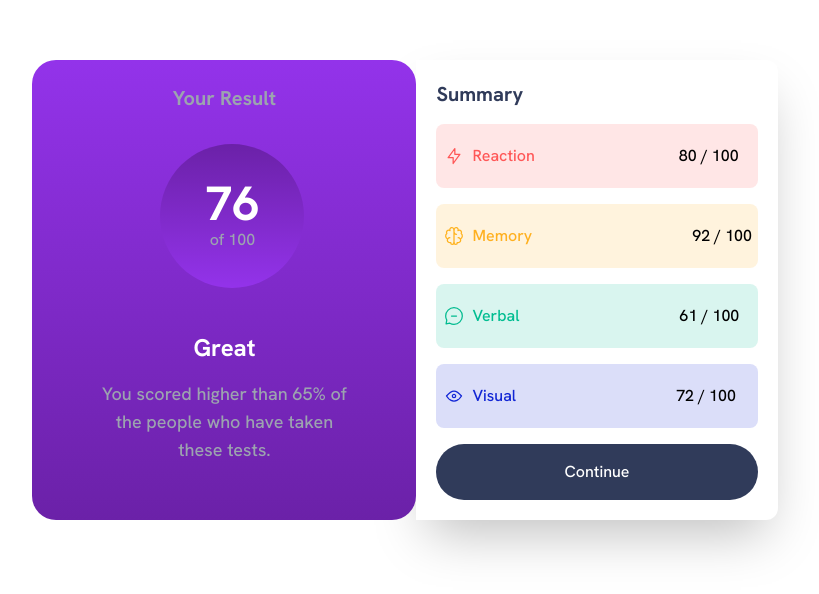
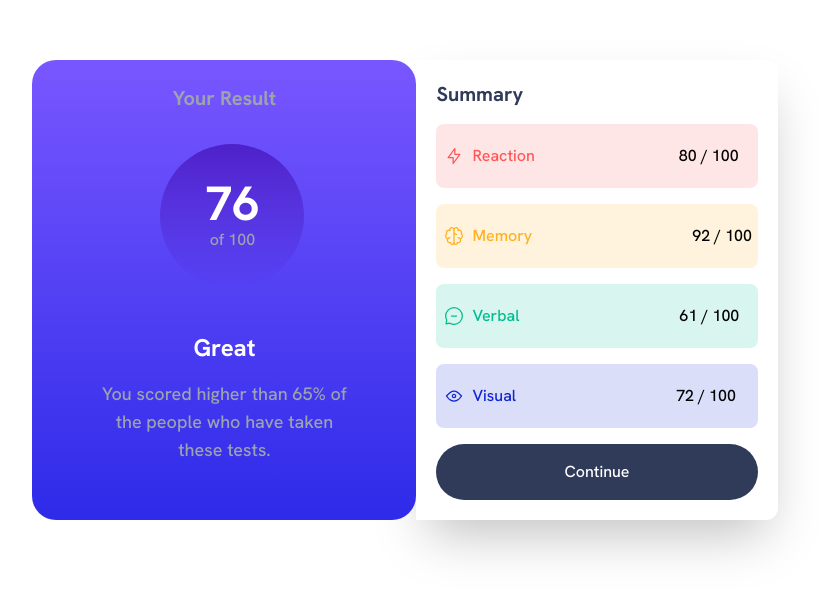
Before and after one commit to terryyufei/frontend_mentor-4, a website: page results-summary-component-main/public/index.html in a window 1280 px wide. Shown: the part 110-704 px from the top of the page, without its empty margins (235-1054 px from the left). Drawn offline with nearby package versions, Linux system fonts and the light colour scheme.

Commit message:
Changed the gradient

```diff
--- a/results-summary-component-main/public/index.html
+++ b/results-summary-component-main/public/index.html
@@ -14,14 +14,14 @@
   <main class="md:flex">
 
     <!-- purple div -->
-    <div class="bg-gradient-to-b from-purple-600 to-purple-800 text-center rounded-b-3xl md:rounded-3xl z-10">
+    <div class="bg-gradient-to-b from-slateBlue to-royalBlue text-center rounded-b-3xl md:rounded-3xl z-10">
 
       <h1 class="text-gray-400 text-lg font-bold pt-6 pb-8 md:text-xl">
         Your Result
       </h1>
       <!-- circle div -->
 
-      <div class="bg-gradient-to-b from-purple-800 to-purple-600 md:w-36 md:h-36 md:mr-28  w-32 h-32 rounded-full flex items-center justify-center ml-32">
+      <div class="bg-gradient-to-b from-violetBlue to-persianBlue md:w-36 md:h-36 md:mr-28  w-32 h-32 rounded-full flex items-center justify-center ml-32">
         <div>
           <p class="text-white text-5xl font-bold">76</p>
           <p class="text-gray-400">of 100</p>
```
Also changed, not shown: results-summary-component-main/public/images/desktop.png, results-summary-component-main/public/images/mobile.png.
